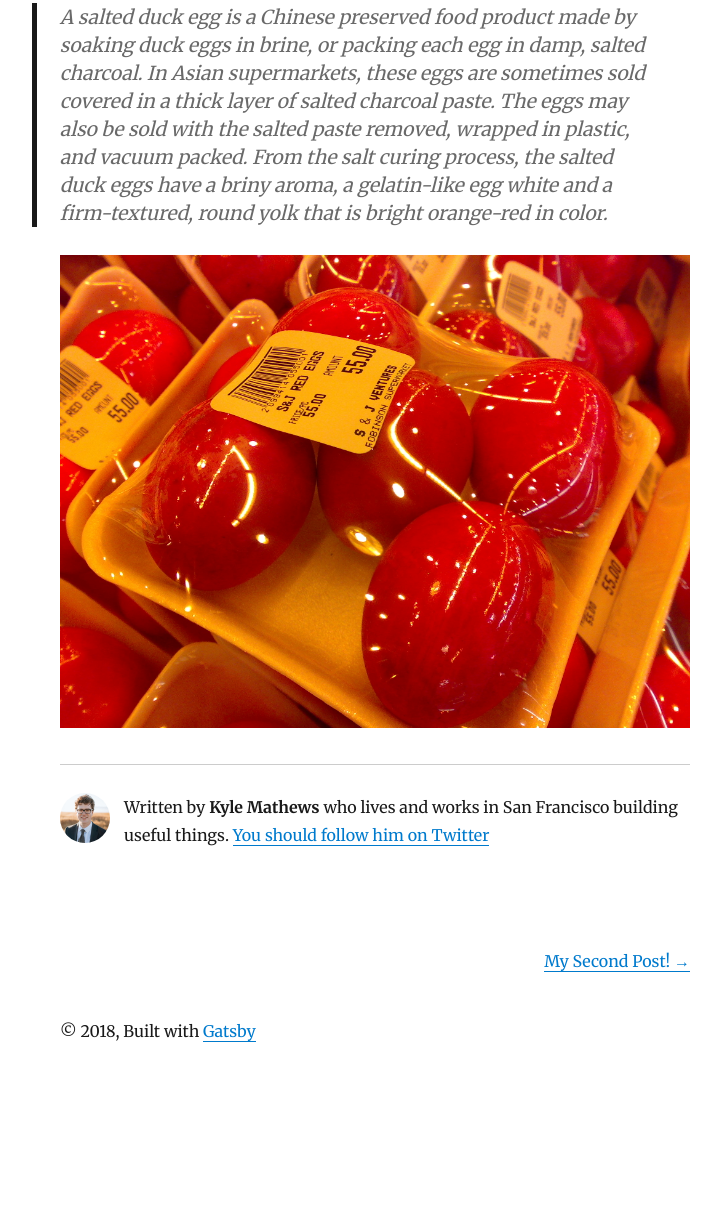
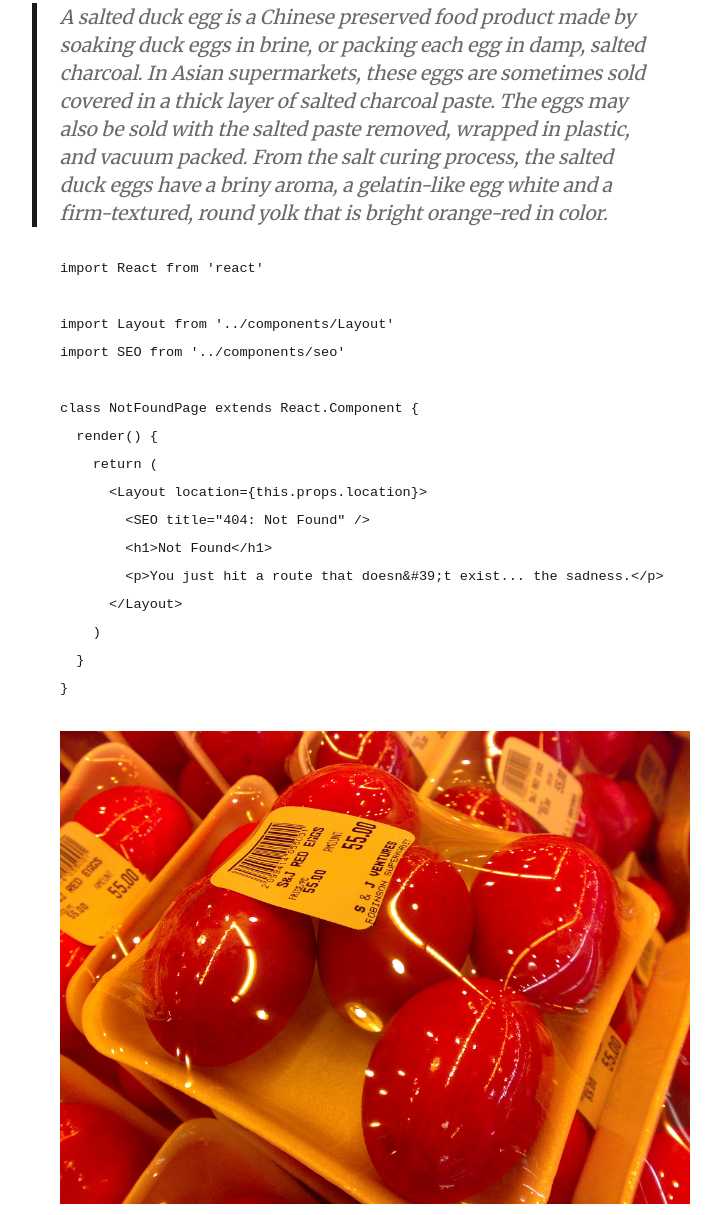
Before and after one commit to cmseaton42/blogspot, a Gatsby site: page /hello-world/ in a window 1280 px wide. Shown: the part 360-1575 px from the top of the page, without its empty margins (265-986 px from the left). Before the commit the page ends 1447 px from the top, so only its background shows below. Built offline with nearby package versions, Linux system fonts and the light colour scheme; Gatsby itself is replaced by a stand-in of ours; some packages are replaced by stand-ins of ours; code samples lack their colours.

Commit message:
Update sample blogposts

````diff
--- a/content/blog/hello-world/index.md
+++ b/content/blog/hello-world/index.md
@@ -1,6 +1,6 @@
 ---
 title: Hello World
-date: '2015-05-01T22:12:03.284Z'
+date: '2015-05-07T22:12:03.284Z'
 ---
 
 This is my first post on my new fake blog! How exciting!
@@ -18,4 +18,23 @@ Oh, and here's a great quote from this Wikipedia on
 > salted duck eggs have a briny aroma, a gelatin-like egg white and a
 > firm-textured, round yolk that is bright orange-red in color.
 
+```javascript
+import React from 'react'
+
+import Layout from '../components/Layout'
+import SEO from '../components/seo'
+
+class NotFoundPage extends React.Component {
+  render() {
+    return (
+      <Layout location={this.props.location}>
+        <SEO title="404: Not Found" />
+        <h1>Not Found</h1>
+        <p>You just hit a route that doesn&#39;t exist... the sadness.</p>
+      </Layout>
+    )
+  }
+}
+```
+
 ![Chinese Salty Egg](./salty_egg.jpg)
````
